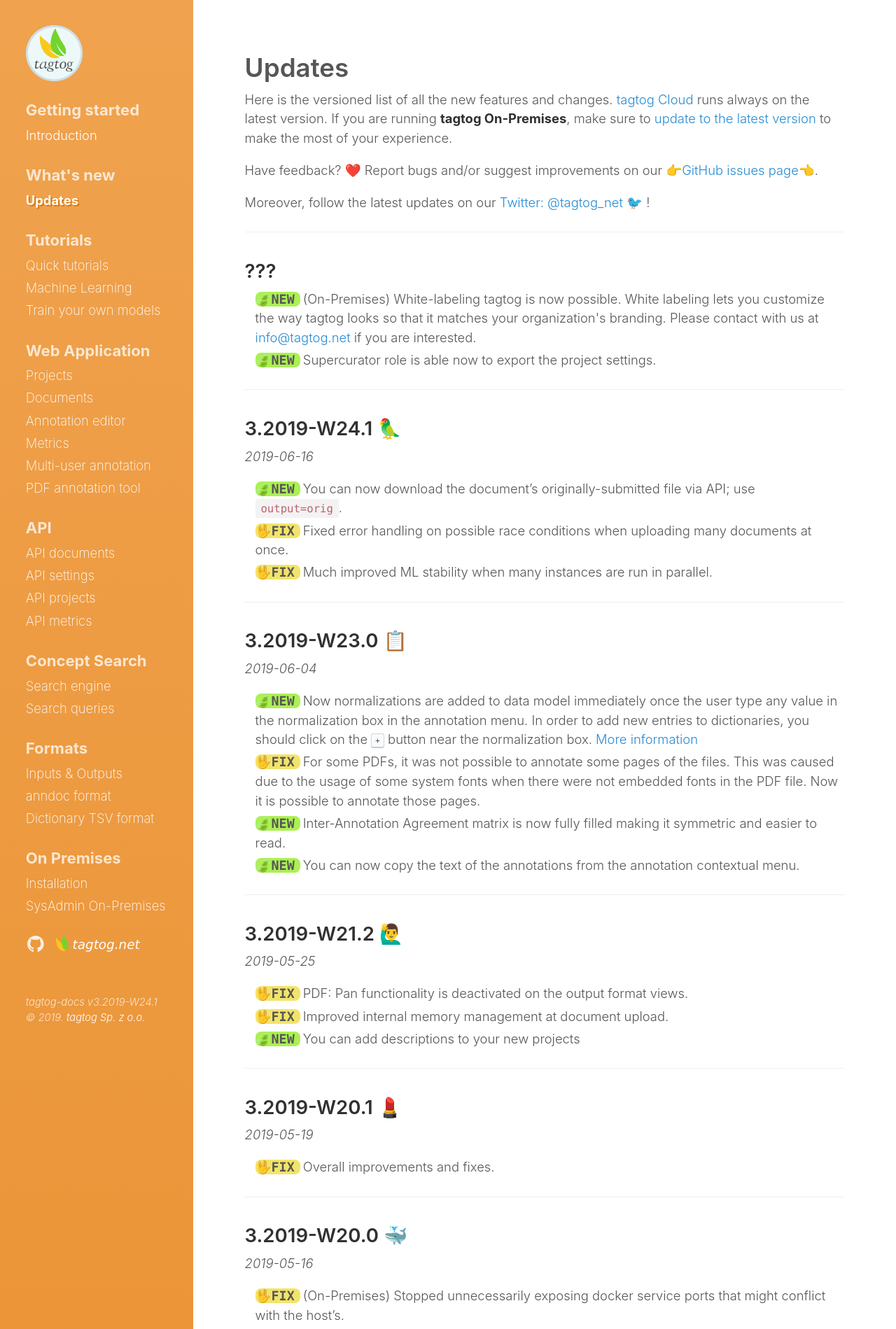
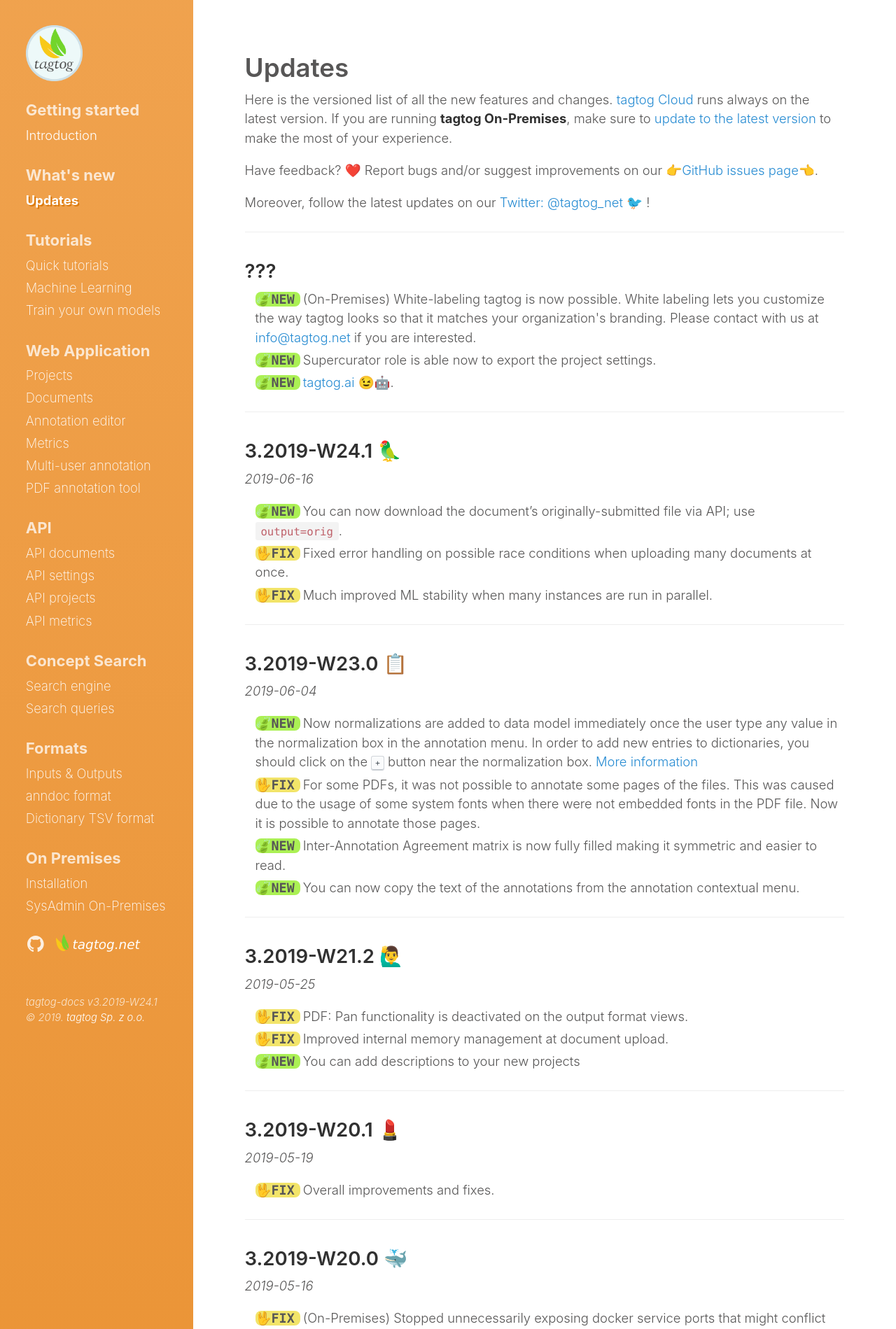
Before and after one commit to tagtogorg/tagtog-doc, a Jekyll site: the page built from updates.md, in a window 1280 px wide. Shown: the top 1899 px of the page at 70% size. Built offline with Jekyll 4.4.1, drawn with Linux system fonts in a browser that asks for light colours; nearby versions of some CDN libraries; emoji names are drawn with the system emoji font.

Commit message:
update with tagtog.ai domain :P

```diff
--- a/updates.md
+++ b/updates.md
@@ -19,6 +19,7 @@ Moreover, follow the latest updates on our [Twitter: @tagtog_net 🐦](https://t
 <ul class="updates">
   <li class="new"><span>(On-Premises) White-labeling tagtog is now possible. White labeling lets you customize the way tagtog looks so that it matches your organization's branding. Please contact with us at <a href="mailto:info@tagtog.net">info@tagtog.net</a> if you are interested.</span></li>
   <li class="new"><span markdown="1">Supercurator role is able now to export the project settings.</span></li>
+  <li class="new"><span markdown="1">[tagtog.ai](tagtog.ai) 😉🤖.</span></li>
 </ul>
 
 ---
```
